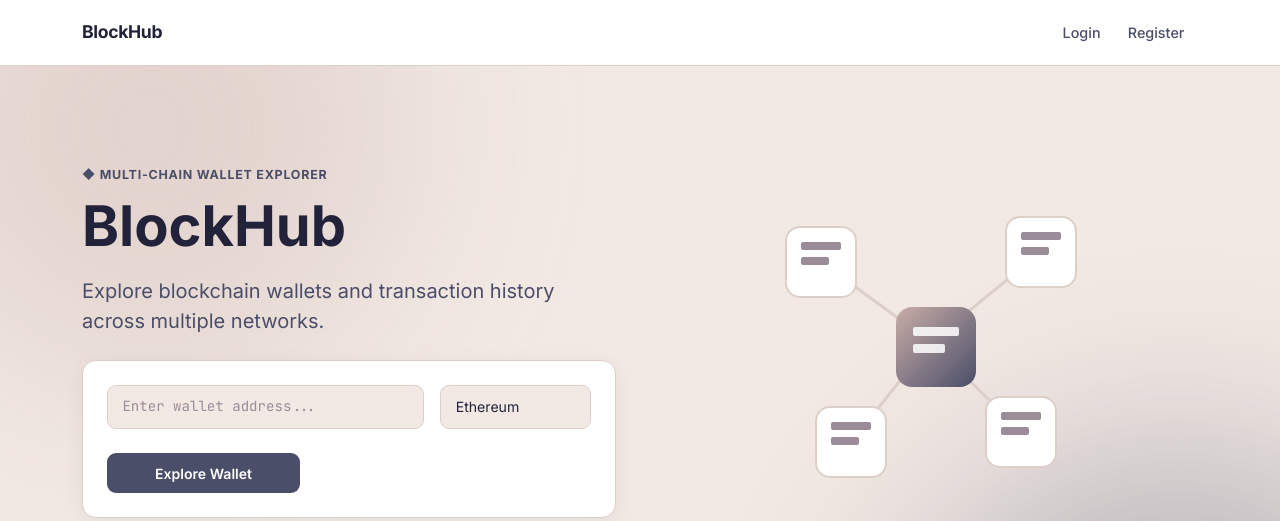
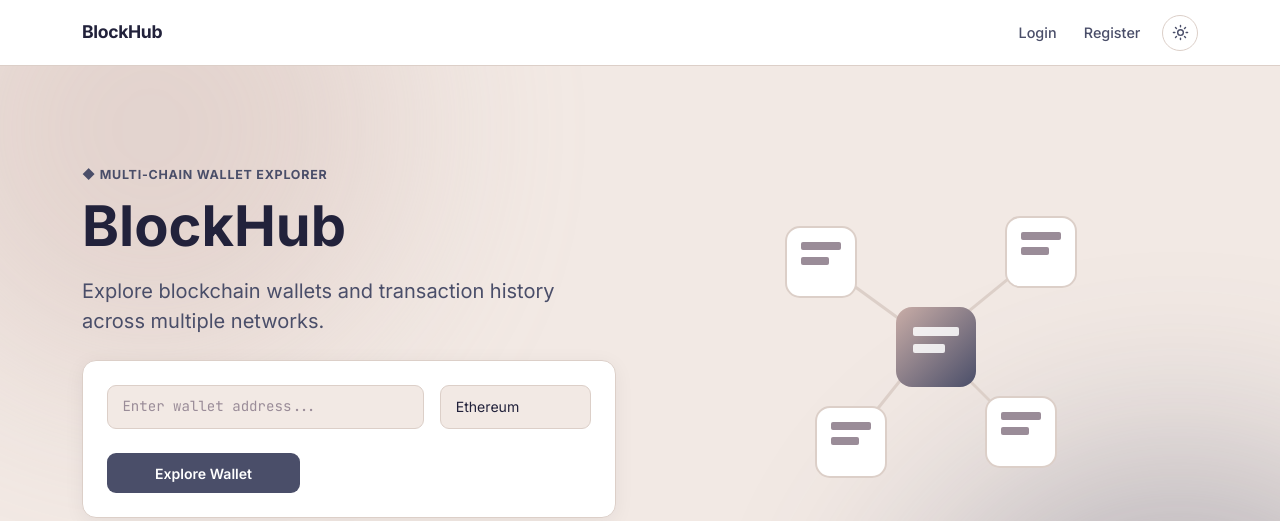
Before and after one commit to abdullahfarooqofficial/BlockHub, a Flask app: page / in a window 1280 px wide. Shown: the top 521 px of the page. Run offline with Flask 3, Linux system fonts and the light colour scheme.

Commit message:
Dark Mode Added

```diff
--- a/static/css/style.css
+++ b/static/css/style.css
@@ -19,6 +19,57 @@
   --font-ui: "Inter", -apple-system, BlinkMacSystemFont, "Segoe UI", sans-serif;
   --font-mono: "JetBrains Mono", "SF Mono", Menlo, monospace;
 }
+/* BlockHub — Midnight Blues palette (Dark)
+   000000 / 0C1821 / 1B2A41 / 324A5F / CCC9DC */
+:root[data-theme="dark"] {
+  --bg: #0c1821;
+  --surface: #1b2a41;
+  --surface-2: #22334d;
+
+  --text: #ccc9dc;
+  --text-muted: #9ba1bb;
+  --text-faint: #647089;
+
+  --border: #324a5f;
+  --accent: #ccc9dc;
+  --accent-warm: #8fa6c9;
+  --accent-soft: rgba(204, 201, 220, 0.1);
+}
+
+:root[data-theme="dark"] .btn-dark {
+  color: #0c1821;
+}
+
+/* Theme toggle button */
+.theme-toggle {
+  background: transparent;
+  border: 1px solid var(--border);
+  color: var(--text-muted);
+  width: 36px;
+  height: 36px;
+  border-radius: 50%;
+  display: inline-flex;
+  align-items: center;
+  justify-content: center;
+  cursor: pointer;
+  transition: border-color 0.2s ease, color 0.2s ease, transform 0.2s ease;
+}
+
+.theme-toggle:hover {
+  color: var(--text);
+  border-color: var(--accent);
+  transform: rotate(15deg);
+}
+
+.theme-toggle svg {
+  width: 17px;
+  height: 17px;
+}
+
+.theme-toggle .icon-moon { display: none; }
+
+:root[data-theme="dark"] .theme-toggle .icon-sun { display: none; }
+:root[data-theme="dark"] .theme-toggle .icon-moon { display: inline-block; }
 
 * { box-sizing: border-box; }
 
--- a/static/js/script.js
+++ b/static/js/script.js
@@ -3,4 +3,20 @@
 
 document.addEventListener("DOMContentLoaded", function () {
     console.log("BlockHub loaded successfully.");
+
+    var themeToggle = document.getElementById("themeToggle");
+
+    if (themeToggle) {
+        themeToggle.addEventListener("click", function () {
+            var isDark = document.documentElement.getAttribute("data-theme") === "dark";
+
+            if (isDark) {
+                document.documentElement.removeAttribute("data-theme");
+                localStorage.setItem("theme", "light");
+            } else {
+                document.documentElement.setAttribute("data-theme", "dark");
+                localStorage.setItem("theme", "dark");
+            }
+        });
+    }
 });
--- a/templates/layout.html
+++ b/templates/layout.html
@@ -5,6 +5,16 @@
     <meta name="viewport" content="width=device-width, initial-scale=1.0" />
 
     <title>{% block title %}BlockHub{% endblock %}</title>
+
+    <!-- Set theme before paint to avoid flash -->
+    <script>
+      (function () {
+        var theme = localStorage.getItem("theme") || "light";
+        if (theme === "dark") {
+          document.documentElement.setAttribute("data-theme", "dark");
+        }
+      })();
+    </script>
 
     <!-- Fonts -->
     <link rel="preconnect" href="https://fonts.googleapis.com" />
@@ -43,7 +53,7 @@
         </button>
 
         <div class="collapse navbar-collapse" id="navbarNav">
-          <ul class="navbar-nav ms-auto">
+          <ul class="navbar-nav ms-auto align-items-lg-center">
             {% if session.get("user_id") %}
 
             <li class="nav-item">
@@ -69,6 +79,41 @@
             </li>
 
             {% endif %}
+
+            <li class="nav-item ms-lg-2">
+              <button
+                class="theme-toggle"
+                id="themeToggle"
+                type="button"
+                aria-label="Toggle theme"
+              >
+                <svg
+                  class="icon-sun"
+                  viewBox="0 0 24 24"
+                  fill="none"
+                  stroke="currentColor"
+                  stroke-width="2"
+                  stroke-linecap="round"
+                  stroke-linejoin="round"
+                >
+                  <circle cx="12" cy="12" r="4" />
+                  <path
+                    d="M12 2v2M12 20v2M4.93 4.93l1.41 1.41M17.66 17.66l1.41 1.41M2 12h2M20 12h2M6.34 17.66l-1.41 1.41M19.07 4.93l-1.41 1.41"
+                  />
+                </svg>
+                <svg
+                  class="icon-moon"
+                  viewBox="0 0 24 24"
+                  fill="none"
+                  stroke="currentColor"
+                  stroke-width="2"
+                  stroke-linecap="round"
+                  stroke-linejoin="round"
+                >
+                  <path d="M21 12.79A9 9 0 1 1 11.21 3 7 7 0 0 0 21 12.79z" />
+                </svg>
+              </button>
+            </li>
           </ul>
         </div>
       </div>
```
